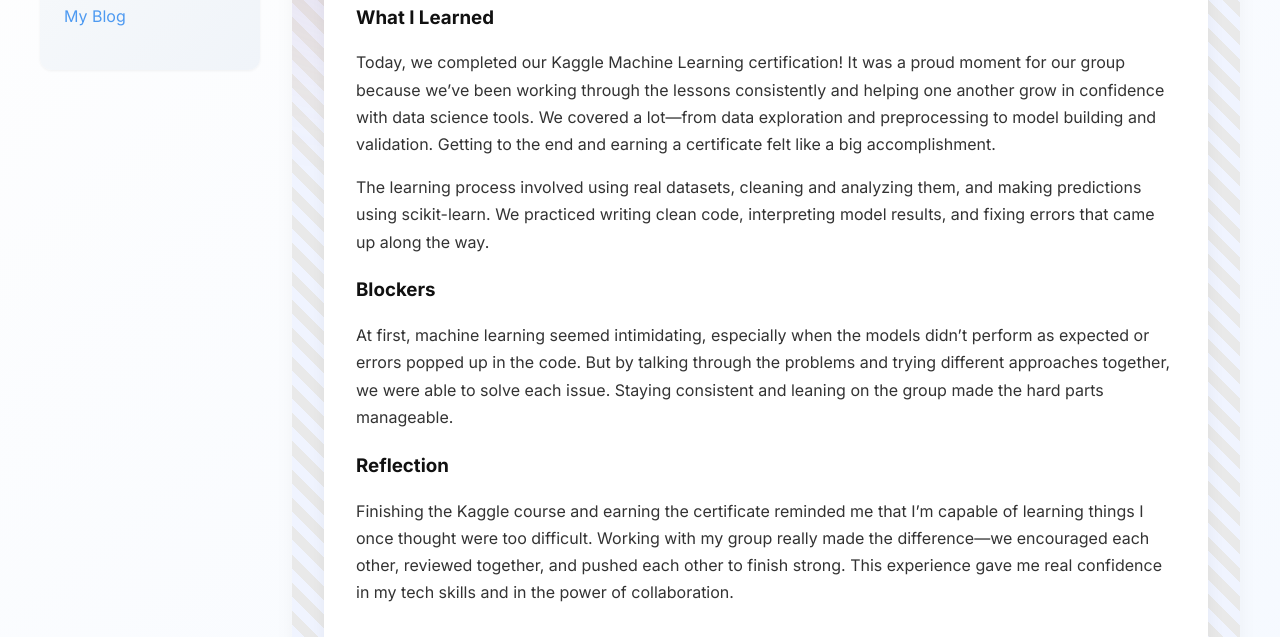
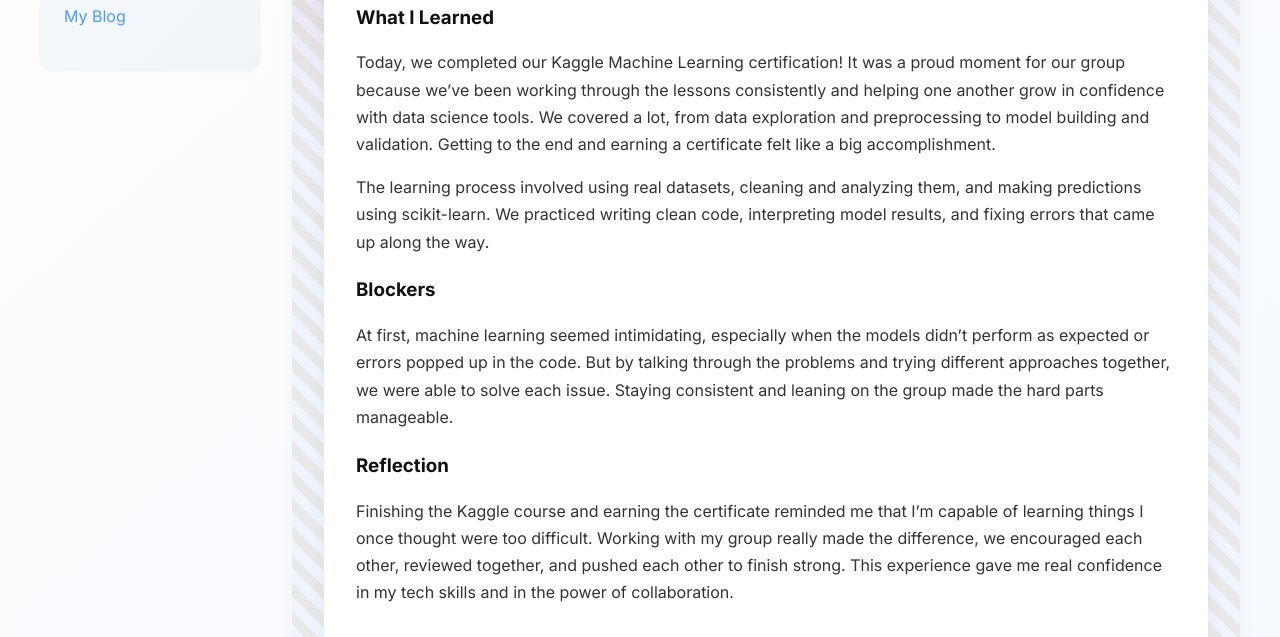
Before and after one commit to alexes22/alexes22.github.io, a Jekyll site: the page built from _posts/2025-06-16-day-15.md, in a window 1280 px wide. Shown: the part 265-902 px from the top of the page. Built offline with Jekyll 4.4.1, drawn with Linux system fonts in a browser that asks for light colours.

Commit message:
Update 2025-06-16-day-15.md

```diff
--- a/_posts/2025-06-16-day-15.md
+++ b/_posts/2025-06-16-day-15.md
@@ -7,7 +7,7 @@
 tags: ["Kaggle", "Machine Learning", "Certification", "Group Work", "Teamwork", "Learning Progress"]
 
 what_i_learned: |
-  Today, we completed our Kaggle Machine Learning certification! It was a proud moment for our group because we’ve been working through the lessons consistently and helping one another grow in confidence with data science tools. We covered a lot—from data exploration and preprocessing to model building and validation. Getting to the end and earning a certificate felt like a big accomplishment.
+  Today, we completed our Kaggle Machine Learning certification! It was a proud moment for our group because we’ve been working through the lessons consistently and helping one another grow in confidence with data science tools. We covered a lot, from data exploration and preprocessing to model building and validation. Getting to the end and earning a certificate felt like a big accomplishment.
 
   The learning process involved using real datasets, cleaning and analyzing them, and making predictions using scikit-learn. We practiced writing clean code, interpreting model results, and fixing errors that came up along the way.
 
@@ -15,5 +15,5 @@
   At first, machine learning seemed intimidating, especially when the models didn’t perform as expected or errors popped up in the code. But by talking through the problems and trying different approaches together, we were able to solve each issue. Staying consistent and leaning on the group made the hard parts manageable.
 
 reflection: |
-  Finishing the Kaggle course and earning the certificate reminded me that I’m capable of learning things I once thought were too difficult. Working with my group really made the difference—we encouraged each other, reviewed together, and pushed each other to finish strong. This experience gave me real confidence in my tech skills and in the power of collaboration.
+  Finishing the Kaggle course and earning the certificate reminded me that I’m capable of learning things I once thought were too difficult. Working with my group really made the difference, we encouraged each other, reviewed together, and pushed each other to finish strong. This experience gave me real confidence in my tech skills and in the power of collaboration.
 ---
```
